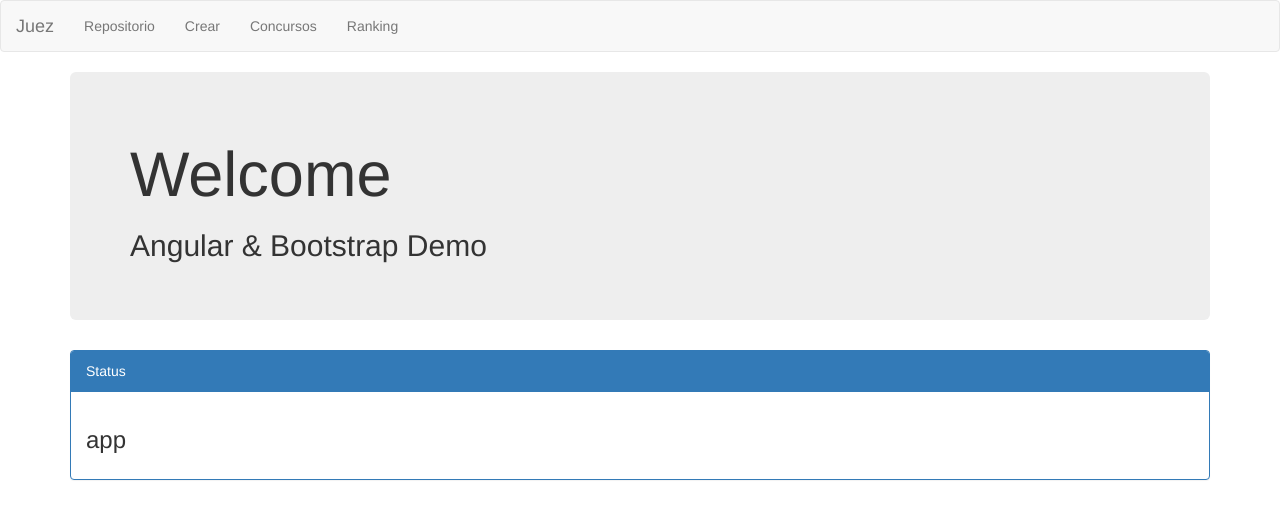
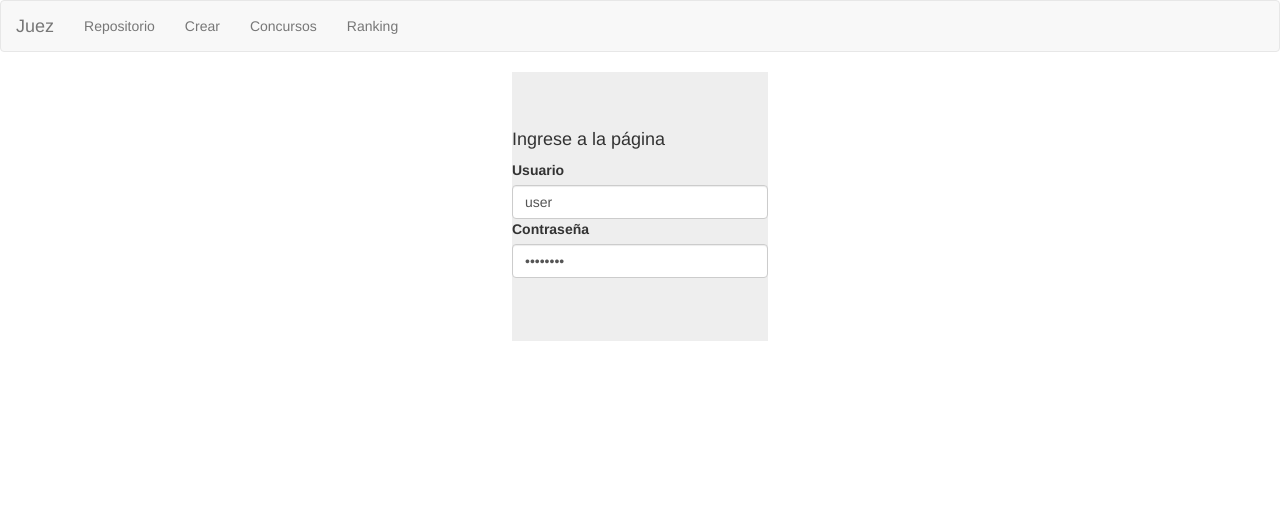
Before and after one commit to egrojMonroy/judge, an Angular app: page / in a window 1280 px wide. Shown: the top 518 px of the page. Built offline with nearby package versions, Linux system fonts and the light colour scheme.

Commit message:
Learning styles to make sign in

```diff
--- a/src/app/app.component.html
+++ b/src/app/app.component.html
@@ -1,14 +1,2 @@
 <app-navbar></app-navbar>
-
-<div class="container">
-  <div class="jumbotron">
-    <h1>Welcome</h1>
-    <h2>Angular & Bootstrap Demo</h2>
-  </div>
-  <div class="panel panel-primary">
-    <div class="panel-heading">Status</div>
-    <div class="panel-body">
-      <h3>{{title}}</h3>
-    </div>
-  </div>
-</div>
+<app-sign-in></app-sign-in>
--- a/src/app/sign-in/sign-in.component.html
+++ b/src/app/sign-in/sign-in.component.html
@@ -1,3 +1,9 @@
-<p>
-  sign-in works!
-</p>
+<div class="jumbotron login">
+  <h4>Ingrese a la página</h4>
+  <div class="form-group">
+    <label class="control-label" for="focusedInput">Usuario</label>
+    <input class="form-control" type="text" value="user">
+    <label class="control-label" for="focusedInput">Contraseña</label>
+    <input class="form-control" type="password" value="password">
+  </div>
+</div>
--- a/src/styles.css
+++ b/src/styles.css
@@ -1 +1,6 @@
 /* You can add global styles to this file, and also import other style files */
+.login {
+    width: 20%;
+    margin: auto;
+
+}
```
